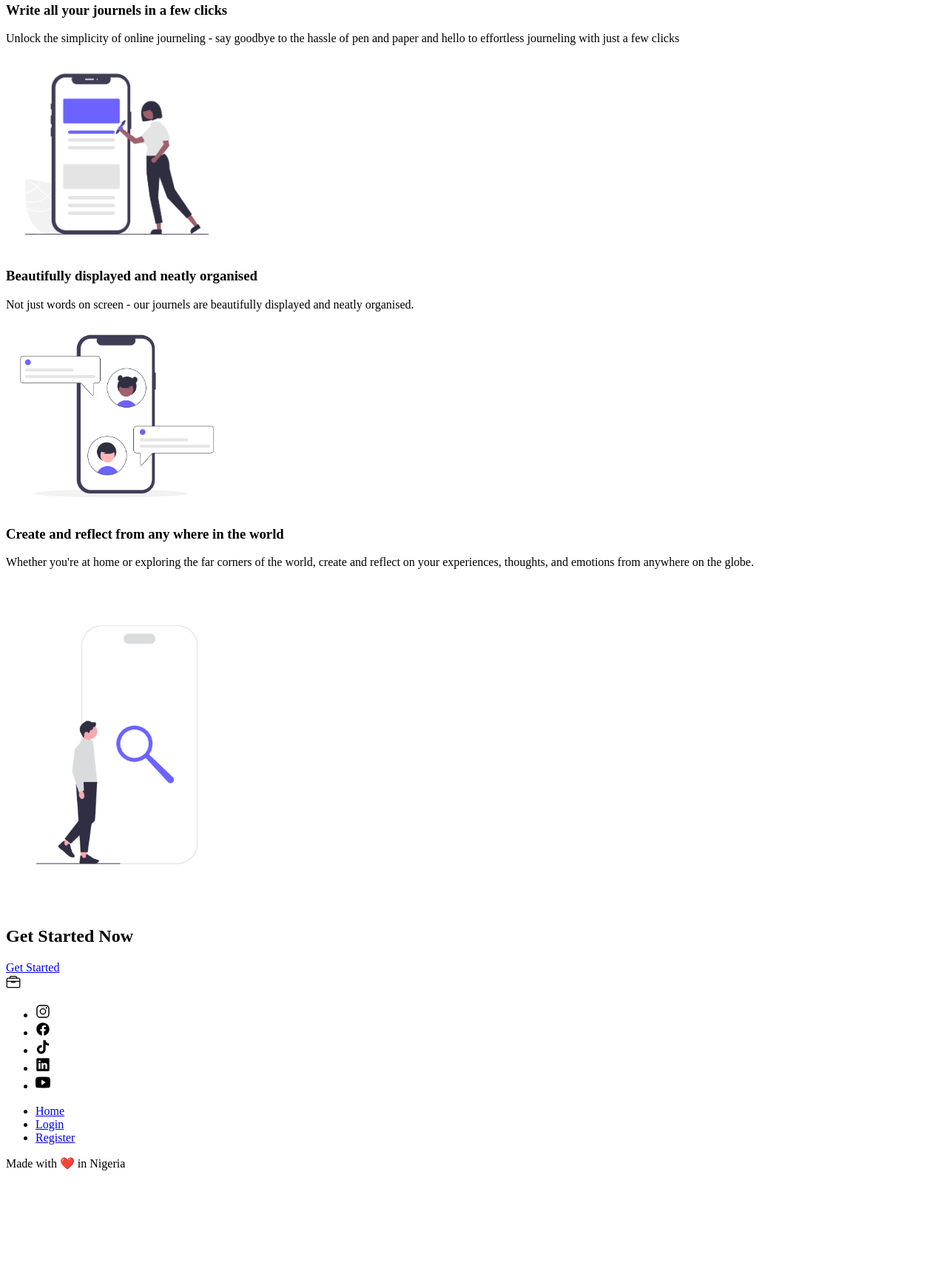
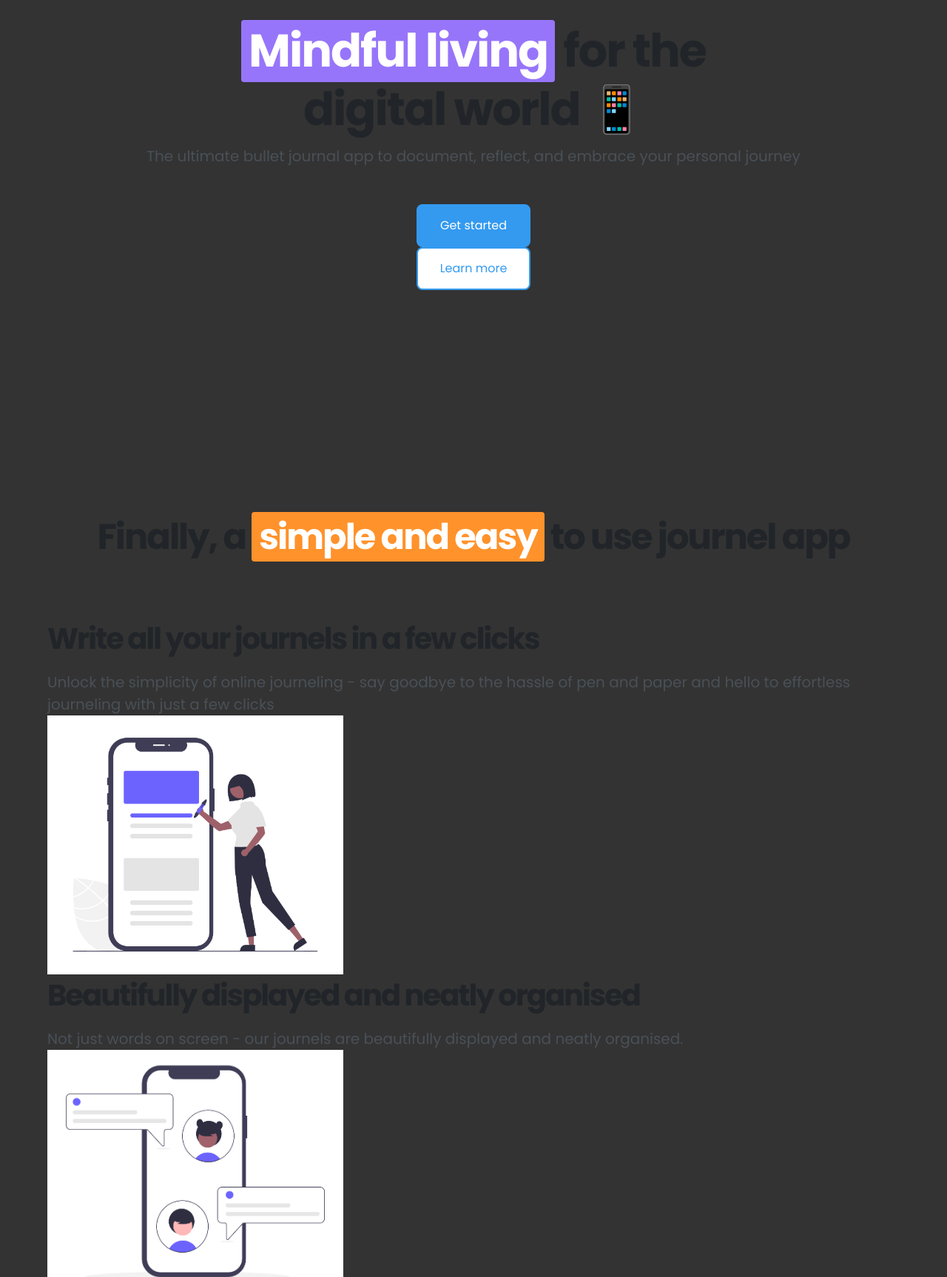
Before and after one commit to Divine-Chidozie/paucek-delivery, a plain HTML site: page index.html in a window 1280 px wide. Shown: the part 336-2062 px from the top of the page at 74% size. Before the commit the page ends 1934 px from the top, so only its background shows below. Drawn offline with Linux system fonts and the light colour scheme.

Commit message:
working on features

```diff
--- a/index.html
+++ b/index.html
@@ -3,134 +3,194 @@
   <head>
     <meta charset="UTF-8" />
     <meta name="viewport" content="width=device-width, initial-scale=1.0" />
+    <link rel="stylesheet" href="styles.css" />
+    <link rel="preconnect" href="https://fonts.googleapis.com" />
+    <link rel="preconnect" href="https://fonts.gstatic.com" crossorigin />
+    <link
+      href="https://fonts.googleapis.com/css2?family=Poppins:ital,wght@0,100;0,200;0,300;0,400;0,500;0,600;0,700;0,800;0,900;1,100;1,200;1,300;1,400;1,500;1,600;1,700;1,800;1,900&display=swap"
+      rel="stylesheet"
+    />
     <title>Quill</title>
   </head>
   <body>
+    <div class="container">
+      <header>
         <!-- NAVIGATION -->
-    <div>
+        <nav class="navbar">
           <a href="index.html">
-        <img src="images/briefcase-outline.svg" alt="Quill logo" width="20px"
+            <img
+              class="logo-md"
+              src="images/briefcase-outline.svg"
+              alt="Quill logo"
           /></a>
           <ul>
-        <li><a href="login.html">Login</a></li>
-        <li><a href="register.html">Register</a></li>
+            <li>
+              <a class="btn btn-primary-outline" href="login.html">Login</a>
+            </li>
+            <li>
+              <a class="btn btn-primary" href="register.html">Register</a>
+            </li>
           </ul>
+        </nav>
+
+        <!-- HERO SECTION -->
+        <section class="hero-section">
+          <h1 class="hero-heading">
+            <span class="highlight highlight-secondary">Mindful living</span>
+            for the <br />
+            digital world 📱
+          </h1>
+          <p class="hero-paragraph">
+            The ultimate bullet journal app to document, reflect, and embrace
+            your personal journey
+          </p>
+
+          <ul>
+            <li>
+              <a class="btn btn-primary" href="register.html">Get started</a>
+            </li>
+            <li>
+              <a class="btn btn-primary-outline" href="#features">Learn more</a>
+            </li>
+          </ul>
+        </section>
+      </header>
+
+      <main>
+        <!-- FEATURE SECTION -->
+        <section class="features-section">
+          <h2 class="features-main-heading">
+            Finally, a
+            <span class="highlight highlight-tertiary">simple and easy</span> to
+            use journel app
+          </h2>
+
+          <!-- feature 1 -->
+          <div>
+            <h3 class="feature-headings">
+              Write all your journels in a few clicks
+            </h3>
+            <p>
+              Unlock the simplicity of online journeling - say goodbye to the
+              hassle of pen and paper and hello to effortless journeling with
+              just a few clicks
+            </p>
+            <img
+              class="feature-img"
+              src="images/features-1.png"
+              alt="simple online journeling"
+            />
+            <!-- <img src="images/features-1.png" alt="" /> -->
           </div>
 
-    <!-- HERO SECTION -->
+          <!-- feature 2 -->
           <div>
-      <h1>
-        Mindful living for the <br />
-        digital world 📱
-      </h1>
+            <h3 class="feature-headings">
+              Beautifully displayed and neatly organised
+            </h3>
             <p>
-        The ultimate bullet journal app to document, reflect, and embrace your
-        personal journey
-      </p>
-      <ul>
-        <li><a href="register.html">Get Started</a></li>
-        <li><a href="#features">Learn More</a></li>
-      </ul>
-    </div>
-
-    <!-- FEATURE SECTION -->
-    <div>
-      <h2 id="features">Finally, a simple and easy to use journel app</h2>
-
-      <!-- feature 1 -->
-      <h3>Write all your journels in a few clicks</h3>
-      <p>
-        Unlock the simplicity of online journeling - say goodbye to the hassle
-        of pen and paper and hello to effortless journeling with just a few
-        clicks
+              Not just words on screen - our journels are beautifully displayed
+              and neatly organised.
             </p>
             <img
-        src="images/features-1.png"
-        alt="simple online journeling"
-        width="300px"
-      />
-
-      <!-- feature 2 -->
-      <h3>Beautifully displayed and neatly organised</h3>
-      <p>
-        Not just words on screen - our journels are beautifully displayed and
-        neatly organised.
-      </p>
-      <img
+              class="feature-img"
               src="images/features-2.png"
               alt="beautifully displayed journels"
-        width="300px"
-      />
-
-      <!-- feature 3 -->
-      <h3>Create and reflect from any where in the world</h3>
-      <p>
-        Whether you're at home or exploring the far corners of the world, create
-        and reflect on your experiences, thoughts, and emotions from anywhere on
-        the globe.
-      </p>
-      <img
-        src="images/features-3.png"
-        alt="create journels anywhere"
-        width="300px"
             />
           </div>
 
+          <!-- feature 3 -->
+          <div>
+            <h3 class="feature-headings">
+              Create and reflect from any where in the world
+            </h3>
+            <p>
+              Whether you're at home or exploring the far corners of the world,
+              create and reflect on your experiences, thoughts, and emotions
+              from anywhere on the globe.
+            </p>
+            <img
+              class="feature-img"
+              src="images/features-3.png"
+              alt="create journels anywhere"
+            />
+          </div>
+        </section>
+
         <!-- CTA SECTION -->
-    <div>
-      <h2>Get Started Now</h2>
-      <a href="register.html">Get Started</a>
+        <div class="cta-section">
+          <div class="cta-card">
+            <h2 class="cta-heading">Get started now</h2>
+            <a class="btn btn-secondary" href="register.html">Get started</a>
           </div>
+        </div>
+      </main>
 
+      <footer>
         <!-- FOOTER SECTION -->
-
-    <div>
+        <div class="footer-section">
           <a href="index.html">
-        <img src="images/briefcase-outline.svg" alt="Quill logo" width="20px"
+            <img
+              class="logo-sm"
+              src="images/briefcase-outline.svg"
+              alt="Quill logo"
           /></a>
           <!-- Add in social media icons later -->
           <ul>
             <li>
               <a href="https://www.instagram.com/"
                 ><img
+                  class="social-icons"
                   src="images/logo-instagram.svg"
                   alt="instagram logo"
-              width="20px"
               /></a>
             </li>
+
             <li>
               <a href="https://facebook.com/"
                 ><img
+                  class="social-icons"
                   src="images/logo-facebook.svg"
                   alt="facebook logo"
-              width="20px"
               /></a>
             </li>
+
             <li>
               <a href="https://tiktok.com/"
-            ><img src="images/logo-tiktok.svg" alt="tiktok logo" width="20px"
+                ><img
+                  class="social-icons"
+                  src="images/logo-tiktok.svg"
+                  alt="tiktok logo"
               /></a>
             </li>
+
             <li>
               <a href="https://linkedin.com/"
                 ><img
+                  class="social-icons"
                   src="images/logo-linkedin.svg"
                   alt="linkedin logo"
-              width="20px"
               /></a>
             </li>
+
             <li>
               <a href="https://youtube.com/"
-            ><img src="images/logo-youtube.svg" alt="youtube logo" width="20px"
+                ><img
+                  class="social-icons"
+                  src="images/logo-youtube.svg"
+                  alt="youtube logo"
               /></a>
             </li>
           </ul>
+
           <ul>
             <li><a href="index.html">Home</a></li>
             <li><a href="login.html">Login</a></li>
             <li><a href="register.html">Register</a></li>
           </ul>
-      <p>Made with ❤️ in Nigeria</p>
+          <p class="small-text">Made with ❤️ in London</p>
+        </div>
+      </footer>
     </div>
   </body>
 </html>
--- /dev/null
+++ b/styles.css
@@ -0,0 +1,248 @@
+/*
+
+------ TYPOGRAPHY ------
+
+FONT SIZES
+12px / 16px / 20px / 24px / 32px / 40px / 62px
+
+FONT WEIGHTS
+400 / 700
+
+LINE HEIGHTS
+1.2 / 1.5
+
+LETTER SPACING
+0 / -2PX
+
+FONT FAMILY
+poppins
+
+------ COLORS ------
+
+PRIMARY
+Base: #339af0 (Sky Blue)
+Tint: #d0ebff (Arctic)
+Shade: #1c7ed6 (Deep Sea)
+
+SECONDARY
+Base: #9775fa (Lavender)
+Tint: #e5dbff (Moonlight iris)
+Shade: #7048c8 (Velvet Night)
+
+TERTIARY
+Base: #ff922b (Pumpkin)
+Tint: #ffe8cc (Dawn)
+Shade: #f76707 (Lava)
+
+GRAY
+Base: #495057 (Slate)
+Tint: #f1f3f5 (Pebble)
+Shade: #212529 (Graphite)
+white: #ffffff (white)
+black: #000000 (black)
+
+
+------- BORDER RADIUS -------
+4px / 8px / 12px
+
+*/
+
+/* ------------- GLOBAL STYLES ------------- */
+
+* {
+  margin: 0;
+  padding: 0;
+  box-sizing: border-box;
+}
+body {
+  font-family: "poppins", sans-serif;
+  font-weight: 400;
+  line-height: 1.5;
+  color: #495057;
+  background-color: #333;
+}
+html {
+  font-size: 62.5%;
+}
+h1,
+h2,
+h3,
+h4,
+h5 {
+  font-weight: 700;
+  line-height: 1.2;
+  letter-spacing: -2px;
+  color: #212529;
+}
+.container {
+  max-width: 1200px;
+  width: 90%;
+  margin: 0 auto;
+}
+
+h1 {
+  font-size: 6.2rem;
+}
+h2 {
+  font-size: 4.8rem;
+}
+h3 {
+  font-size: 4rem;
+}
+h4 {
+  font-size: 3.2rem;
+}
+h5 {
+  font-size: 2.4rem;
+}
+p,
+a,
+.small-text {
+  font-weight: 400;
+  line-height: 1.5;
+  color: #495057;
+}
+p {
+  font-size: 2rem;
+}
+a {
+  text-decoration: none;
+  font-size: 1.6rem;
+  display: inline-block;
+}
+ul {
+  list-style: none;
+}
+span {
+  display: inline-block;
+}
+.small-text {
+  font-size: 1.2rem;
+}
+
+/* ------------- COMPONENTS ------------- */
+
+.btn {
+  font-size: 1.6rem;
+  text-decoration: none;
+  padding: 1.5rem 3rem;
+  border-radius: 8px;
+}
+
+.btn-primary:link,
+.btn-primary:visited {
+  color: #ffffff;
+  background-color: #339af0;
+  border: 2px solid #339af0;
+}
+.btn-primary:hover,
+.btn-primary:active {
+  color: #ffffff;
+  background: #1c7ed6;
+  border: 2px solid #1c7ed6;
+}
+.btn-primary-outline:link,
+.btn-primary-outline:visited {
+  color: #339af0;
+  background-color: #ffffff;
+  border: 2px solid #339af0;
+}
+.btn-primary-outline:hover,
+.btn-primary-outline:active {
+  color: #339af0;
+  background-color: #ffffff;
+  border: 2px solid #1c7ed6;
+}
+.btn-secondary:link,
+.btn-secondary:visited {
+  color: #ffffff;
+  background-color: #9775fa;
+  border: 2px solid #9775fa;
+}
+.btn-secondary:hover,
+.btn-secondary:active {
+  color: #ffffff;
+  background-color: #7048e8;
+  border: 2px solid #7048e8;
+}
+.highlight {
+  color: #ffffff;
+  padding: 0.5rem 1rem;
+  border-radius: 4px;
+}
+.highlight-primary {
+  background-color: #339af0;
+}
+.highlight-secondary {
+  background-color: #9775fa;
+}
+.highlight-tertiary {
+  background-color: #ff922b;
+}
+.logo-md {
+  width: 40px;
+}
+.logo-sm {
+  width: 40px;
+}
+/* ------------- SECTIONS ------------- */
+
+/* -----NAVBAR ----- */
+.navbar {
+  margin-bottom: 20rem;
+}
+
+/* ----- HERO SECTION ----- */
+
+.hero-section {
+  text-align: center;
+  margin-bottom: 30rem;
+}
+.hero-heading {
+  margin-bottom: 1rem;
+}
+.hero-paragraph {
+  margin-bottom: 5rem;
+}
+
+/* ----- FEATURES SECTION ----- */
+.features-section {
+  margin-bottom: 30rem;
+}
+
+.features-main-heading {
+  text-align: center;
+  margin-bottom: 8rem;
+}
+.feature-headings {
+  margin-bottom: 2rem;
+}
+.feature-img {
+  max-width: 400px;
+  width: 100%;
+}
+
+/* ----- CTA SECTION ----- */
+
+.cta-section {
+  margin-bottom: 30rem;
+}
+.cta-card {
+  text-align: center;
+  background-color: #339af0;
+  max-width: 1000px;
+  padding: 10rem 20rem;
+  border-radius: 20px;
+  margin: 0 auto;
+}
+.cta-heading {
+  margin-bottom: 3rem;
+}
+/* ----- FOOTER SECTION ----- */
+
+.footer-section {
+  text-align: center;
+}
+.social-icons {
+  width: 20px;
+}
```
Lines whose indentation alone changed are shown as unchanged.
